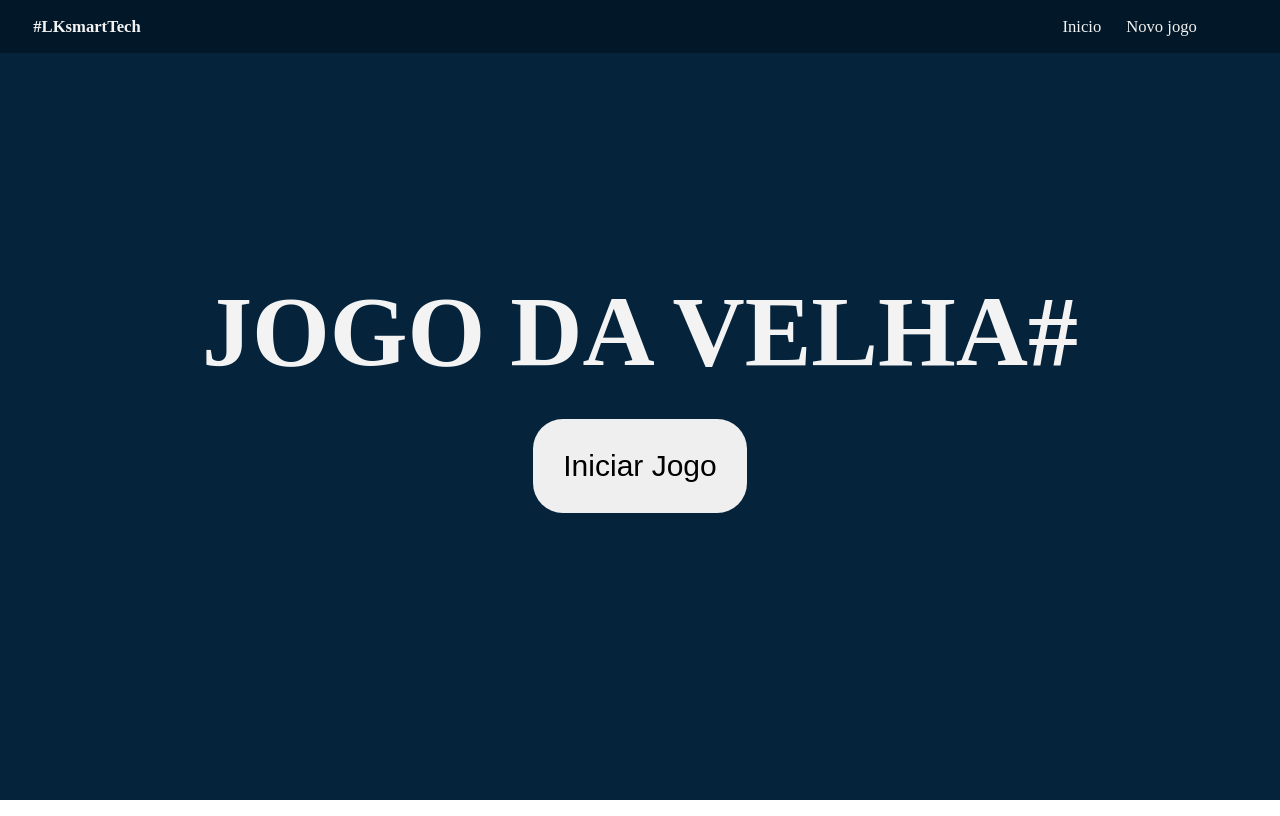
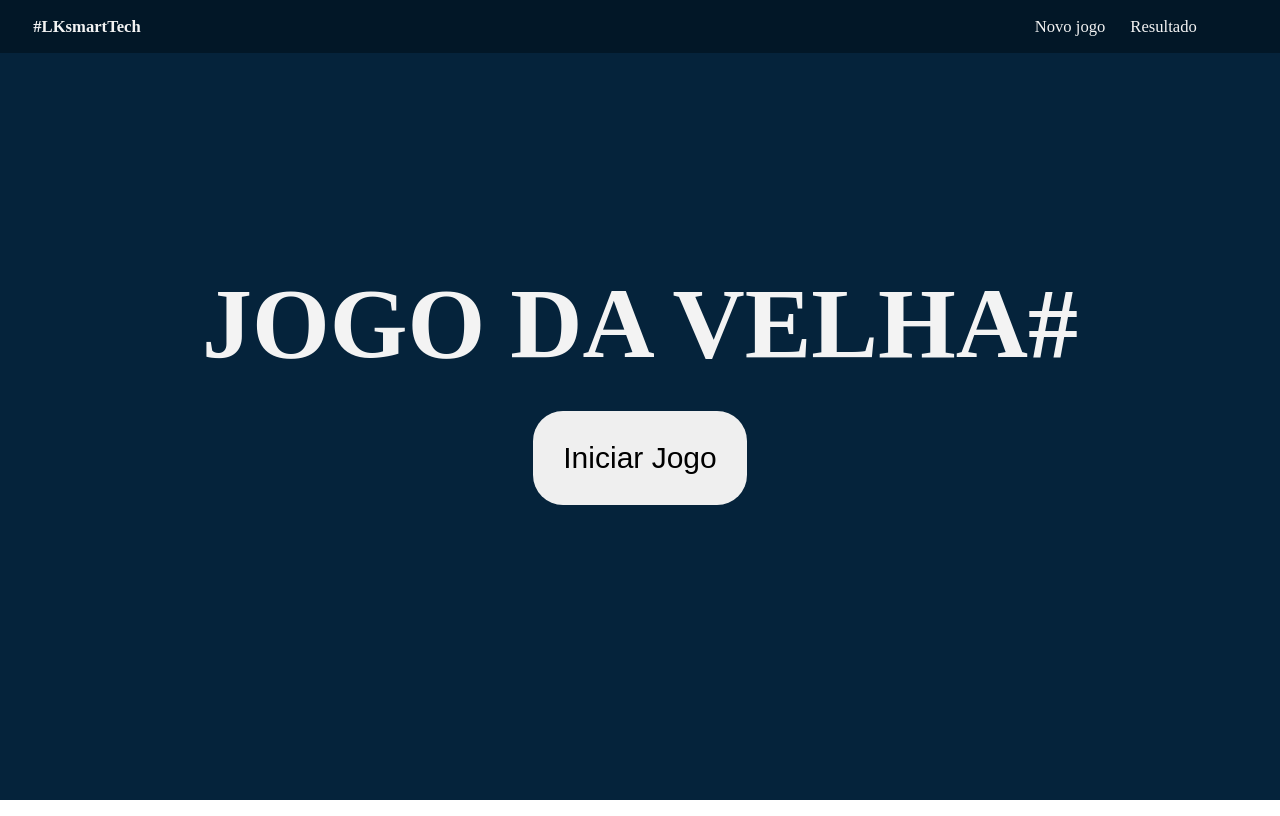
Before and after one commit to LucasAKuhn/jogo-da-velha, an Angular app: page /home in a window 1280 px wide. Built offline with nearby package versions, Linux system fonts and the light colour scheme.

Commit message:
Criado funcionalidade novo jogo no hader

```diff
--- a/src/app/components/header/header.component.html
+++ b/src/app/components/header/header.component.html
@@ -5,8 +5,8 @@
 
   <div class="navbar col-md-8">
     <ul class="navbar-nav">
-      <li><a href="#inicio" class="nav-item">Inicio</a></li>
-      <li><a href="#novo-jogo" class="nav-item">Novo jogo</a></li>
+      <li><a class="nav-item" (click)="newGameClicked()">Novo jogo</a></li>
+      <li><a class="nav-item">Resultado</a></li>
     </ul>
   </div>
 </nav>
--- a/src/app/components/header/header.component.ts
+++ b/src/app/components/header/header.component.ts
@@ -1,4 +1,4 @@
-import { Component } from '@angular/core';
+import { Component, Output, EventEmitter } from '@angular/core';
 
 @Component({
   selector: 'app-header',
@@ -6,8 +6,9 @@ import { Component } from '@angular/core';
   styleUrls: ['./header.component.scss']
 })
 export class HeaderComponent {
+  @Output() newGameEvent = new EventEmitter<void>();
 
-  teste() {
-    console.log('teste');
+  newGameClicked() {
+    this.newGameEvent.emit();
   }
 }
--- a/src/app/components/home/home.component.html
+++ b/src/app/components/home/home.component.html
@@ -1,9 +1,6 @@
+<div class="background">
+  <app-header (newGameEvent)="newGame()"></app-header>
 
-
-
-<div class="background">
-  <app-header></app-header>
-</div>
   <div class="outer-cont">
     <h2 *ngIf="freshpage">JOGO DA VELHA#</h2>
     <h1 *ngIf="!winner && !isdraw && !freshpage">Jogador: {{player}}</h1>
@@ -15,3 +12,4 @@
       <app-board *ngFor="let val of squares; let i = index" [value]="val" (click)="makeMove(i)"></app-board>
     </main>
   </div>
+</div>
```
Lines whose indentation alone changed are shown as unchanged.
